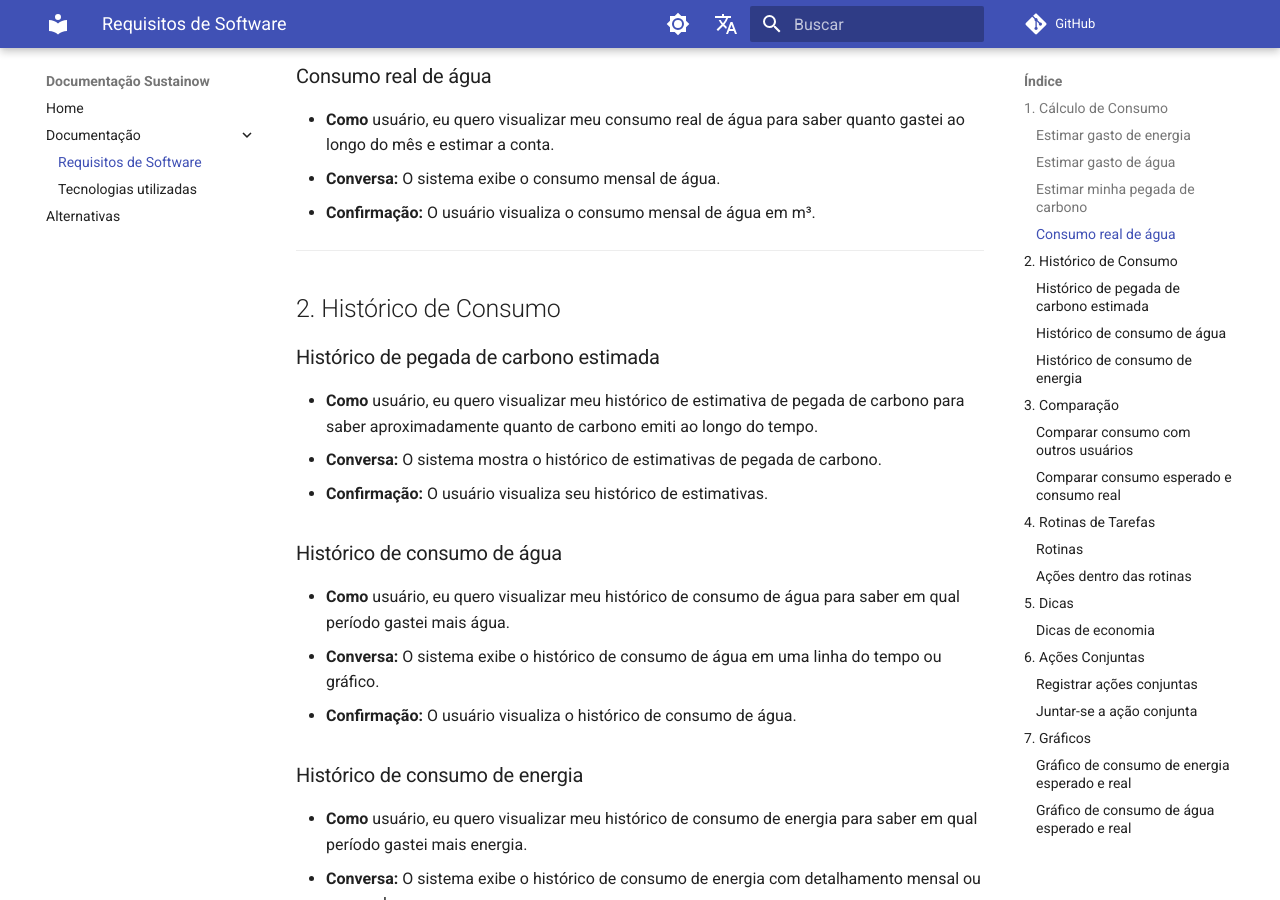
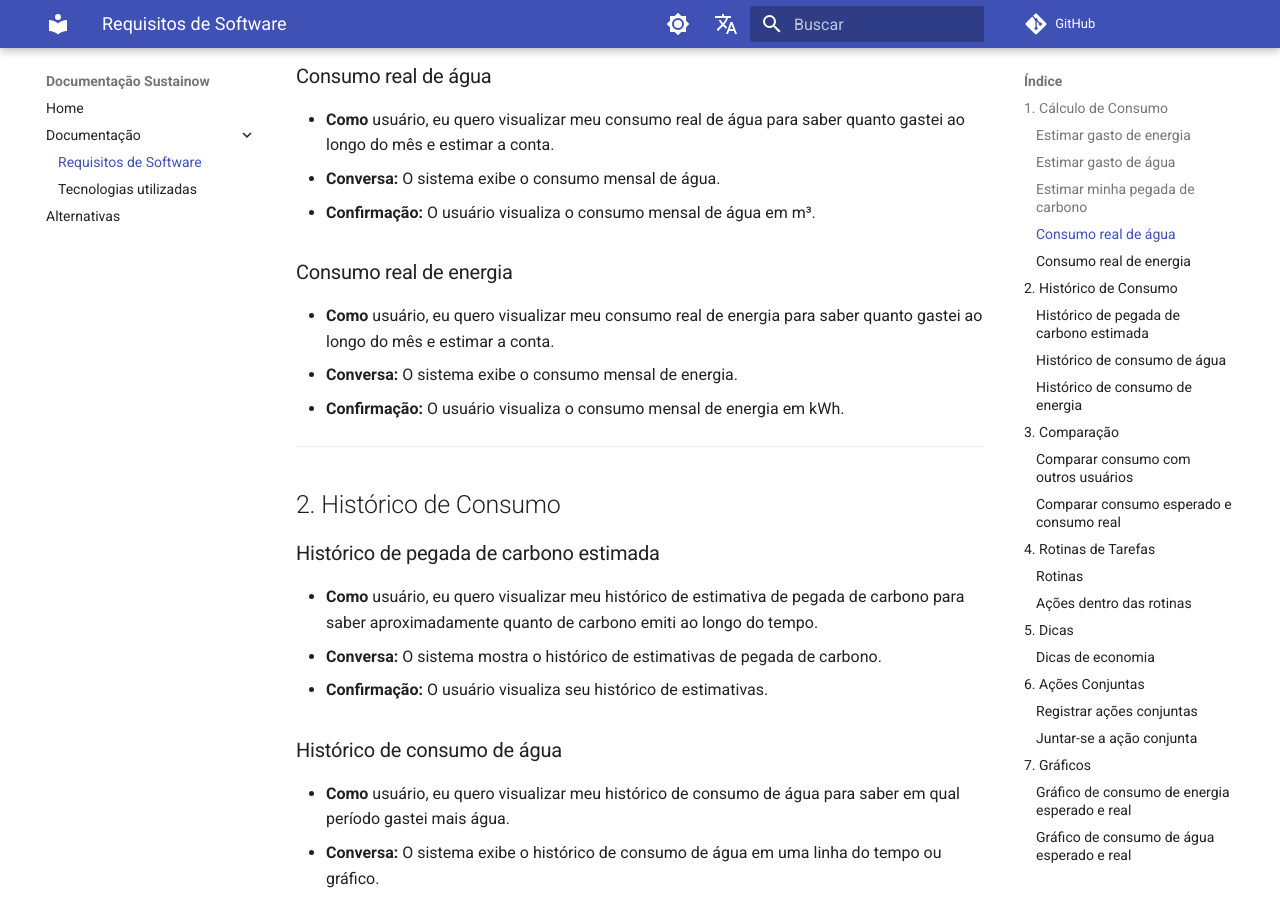
Before and after one commit to Joao-Pedro-P-Holanda/sustainow, an MkDocs documentation site: the page built from docs/pt/docs/software-requirements-specification.md, in a window 1280 px wide and 900 px high, scrolled down 801 px. Built offline with MkDocs 1.6.1 and Material for MkDocs 9.7.7, drawn with Linux system fonts in a browser that asks for light colours; comment, search, counter and statistics services are not loaded; the version menu is left out.

Commit message:
Adicionando consumo real de energia

```diff
--- a/docs/pt/docs/software-requirements-specification.md
+++ b/docs/pt/docs/software-requirements-specification.md
@@ -24,6 +24,12 @@
   - **Como** usuário, eu quero visualizar meu consumo real de água para saber quanto gastei ao longo do mês e estimar a conta.
   - **Conversa:** O sistema exibe o consumo mensal de água.
   - **Confirmação:** O usuário visualiza o consumo mensal de água em m³.
+
+
+### Consumo real de energia
+  - **Como** usuário, eu quero visualizar meu consumo real de energia para saber quanto gastei ao longo do mês e estimar a conta.
+  - **Conversa:** O sistema exibe o consumo mensal de energia.
+  - **Confirmação:** O usuário visualiza o consumo mensal de energia em kWh.
 
 ---
 
```
